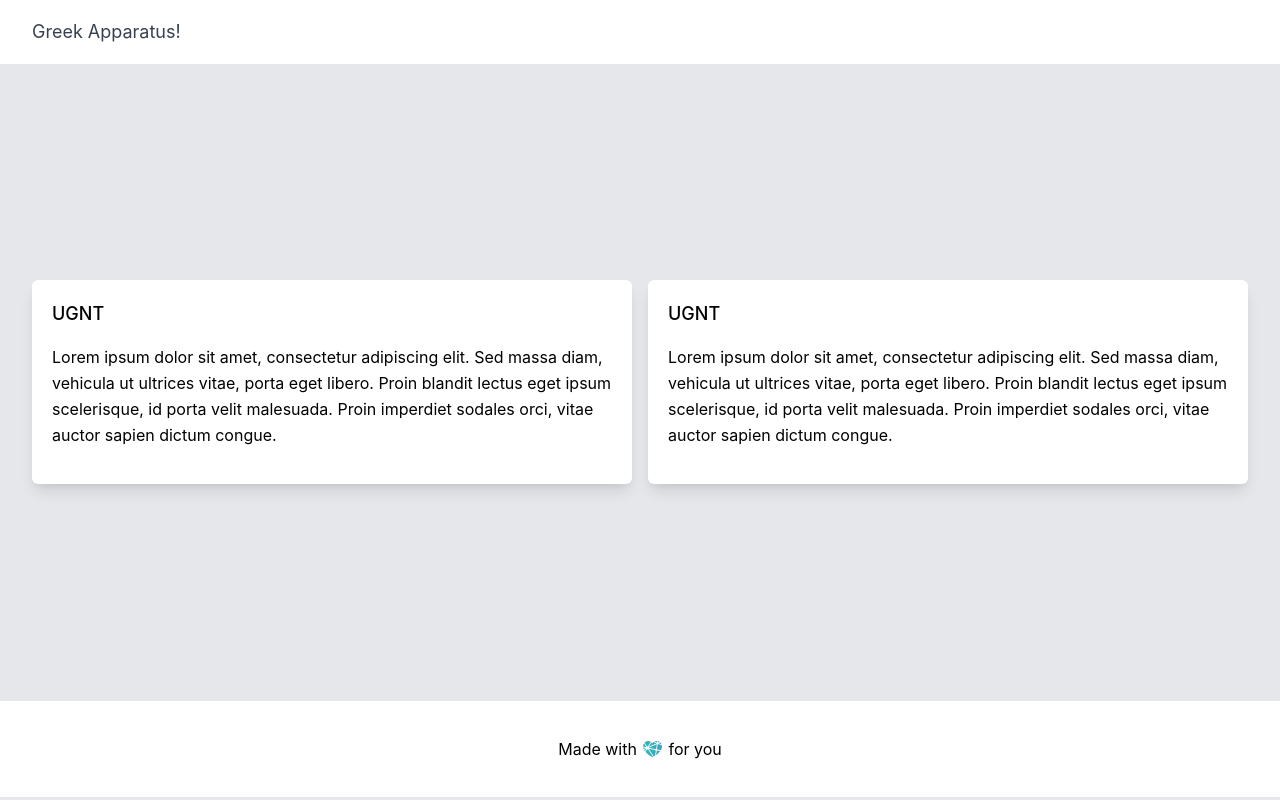
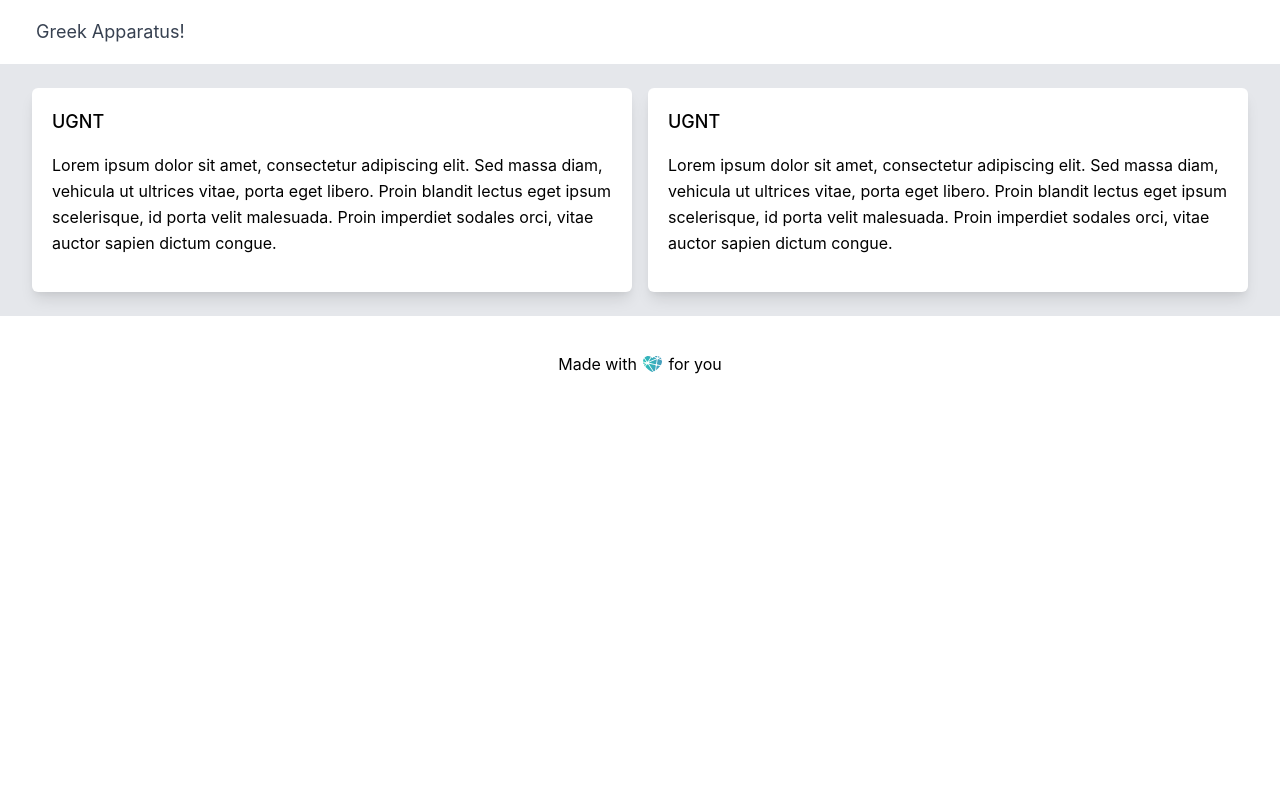
Before and after one commit to unfoldingWord-box3/greek-apparatus-app, a Next.js app: page / in a window 1280 px wide. Built offline with nearby package versions, Linux system fonts and the light colour scheme.

Commit message:
Fixed layout issues in the viewer page

```diff
--- a/pages/viewer.js
+++ b/pages/viewer.js
@@ -1,14 +1,10 @@
 import Layout from '@components/Layout'
-import Card from '@components/Card'
-
 import Viewer from '@components/Viewer';
 
 export default function Home() {
   return (
-    <>
+    <Layout>
       <Viewer/>
-      <Layout>
-      </Layout>
-    </>
+    </Layout>
   )
 }
--- a/src/components/Footer.js
+++ b/src/components/Footer.js
@@ -1,7 +1,7 @@
 export default function Footer() {
   return (
     <>
-      <footer className='w-full h-24 border-t border-solid border-gray-200 flex justify-center	items-center'>
+      <footer className='w-full h-24 flex justify-center items-center'>
         Made with <img src="/netliheart.svg" alt="Netlify Logo" className='h-4 m-1.5' /> for you
       </footer>
     </>
--- a/src/components/Layout.js
+++ b/src/components/Layout.js
@@ -7,13 +7,13 @@
   children
 }) {
   return (
-    <div className="h-screen flex flex-col justify-center items-center">
+    <div className="h-screen flex flex-col">
       <Head>
         <title>Greek Apparatus</title>
         <link rel="icon" href="/favicon.ico" />
       </Head>
       <Header title='Greek Apparatus!'/>
-      <main className='flex-1 flex flex-col justify-center items-center py-4 px-6 bg-gray-200'>
+      <main className='flex flex-col justify-center items-center py-4 px-6 bg-gray-200'>
         {children}
       </main>
       <Footer/>
```
